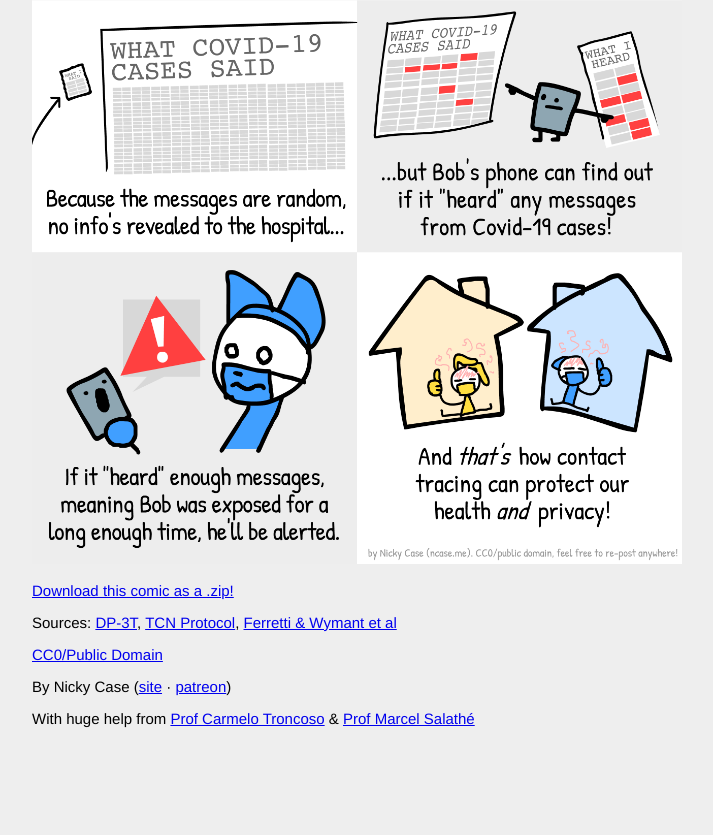
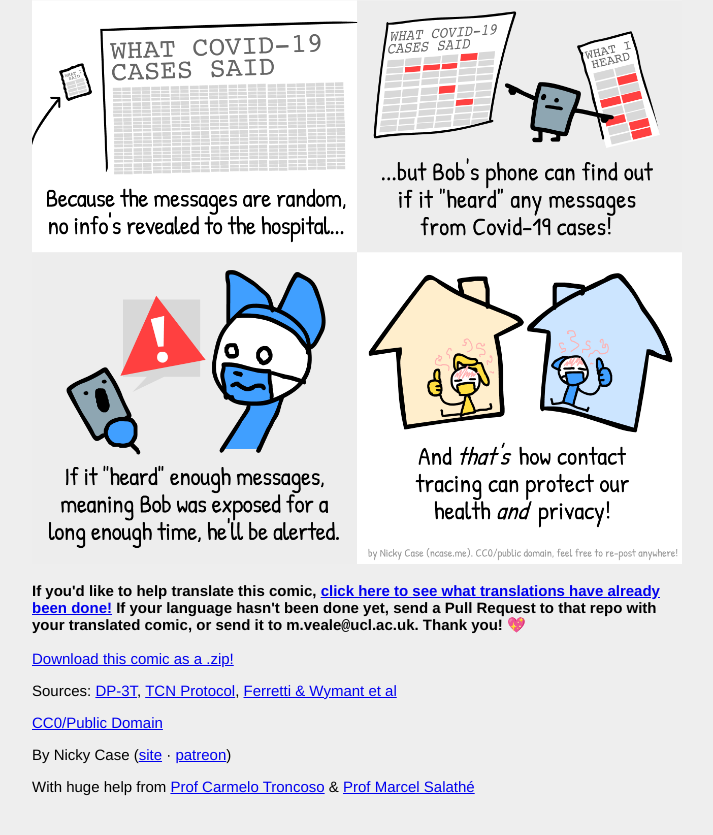
Before and after one commit to ncase/contact-tracing, a plain HTML site: page index.html in a window 1280 px wide. Shown: the part 5035-5870 px from the top of the page, without its empty margins (283-996 px from the left). Before the commit the page ends 5812 px from the top, so only its background shows below. Drawn offline with Linux system fonts and the light colour scheme.

Commit message:
link to translations

```diff
--- a/index.html
+++ b/index.html
@@ -38,6 +38,17 @@
 		<img style="width:100%" src='onepage.png?v=4'/>
 	</p>
 	<p>
+		<b>
+			If you'd like to help translate this comic,
+			<a href="https://github.com/DP-3T/documents/tree/master/public_engagement/cartoon">
+			click here to see what translations have already been done!</a>
+			If your language hasn't been done yet, send a Pull Request to that repo
+			with your translated comic,
+			or send it to <script>document.write('m.veale'+'<code>@</code>'+'ucl.ac'+'.uk');</script>.
+			Thank you! 💖
+		</b>
+	</p>
+	<p>
 		<a href="comic.zip">Download this comic as a .zip!</a>
 	</p>
 	<p>
```
